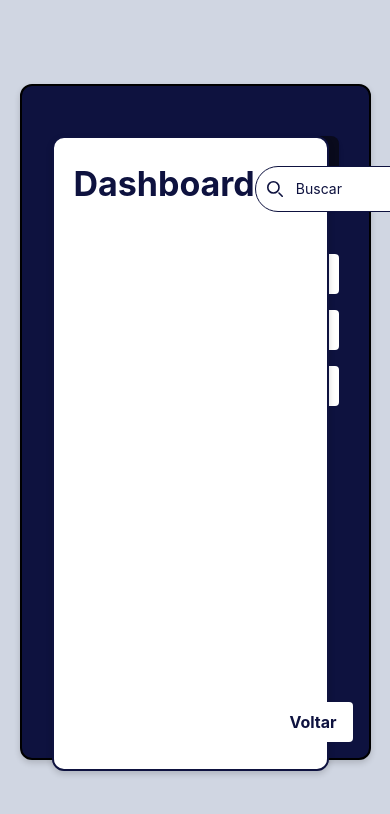
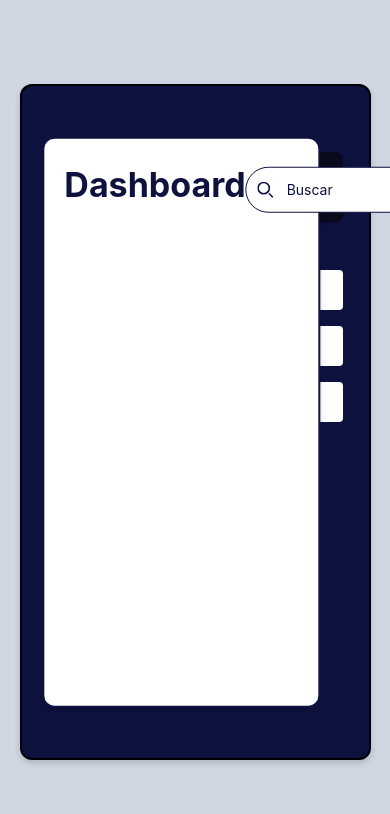
Before and after one commit to catrinck/Detectoy, a React (Create React App) app in the folder detectoy-front-end/: page /tela-inicial in a window 390 px wide. Shown: the top 814 px of the page. Built offline with nearby package versions, Linux system fonts and the light colour scheme.

Commit message:
responsividade

```diff
--- a/detectoy-front-end/src/TelaInicial.css
+++ b/detectoy-front-end/src/TelaInicial.css
@@ -24,33 +24,10 @@
     position: relative;
 }
 
-.CardUser{
-    width: 240px;
-    height: 70px;
-    background-color: antiquewhite;
-    position: absolute;
-    top: 3vh;
-    right: 3vh;
-}
-
-.ContainerUser {
-    position: absolute;
-    top: 0;
-    right: 0;
-    display: flex;
-    flex-direction: column;
-    align-items: flex-end;
-    padding: 10px;
-    justify-content: flex-start;
-    align-items: center;
-    width: 300px;
-    height: 600px;
-}
-
 .Padding2 {
     width: 80%;
     max-width: 1370px;
-    height: 635px;
+    height: 85%;
     background-color: white;
     color: #0E123F;
     border: 2px solid;
@@ -59,9 +36,15 @@
     display: flex;
     box-shadow: 0px 3px 6px #00000029;
     position: absolute;
-    top: 50px;
-    left: 0;
-    left: 30px;
+    top: 50%;
+    left: 50%;
+    transform: translate(-60%, -50%); /* Adjust as needed */
     font-size: 34px;
     font-weight: bold;
 }
+
+@media (max-width: 768px) {
+    .Padding2 {
+        transform: translate(-55%, -50%); /* Adjust offset for smaller screens */
+    }
+}
--- a/detectoy-front-end/src/TelaInicial.js
+++ b/detectoy-front-end/src/TelaInicial.js
@@ -68,13 +68,6 @@ export default function TelaInicial() {
                         </div>
                     </form>
                 </div>
-
-
-                <Link to="/Home">
-                    <button className="hover:text-white absolute bottom-4 right-4 bg-white hover:bg-[#AE91E9] text-[#0E123F] font-bold py-2 px-4 rounded flex items-center gap-2">
-                        Voltar
-                    </button>
-                </Link>
             </div>
         </div>
     );
```
